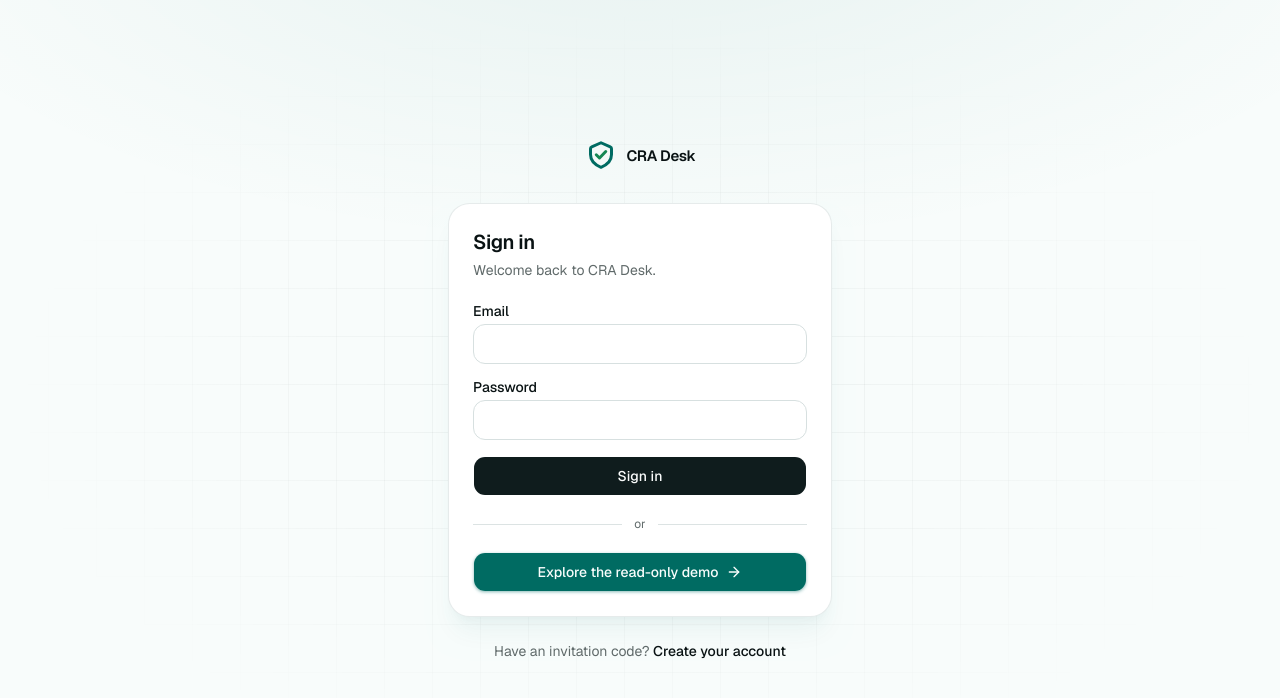
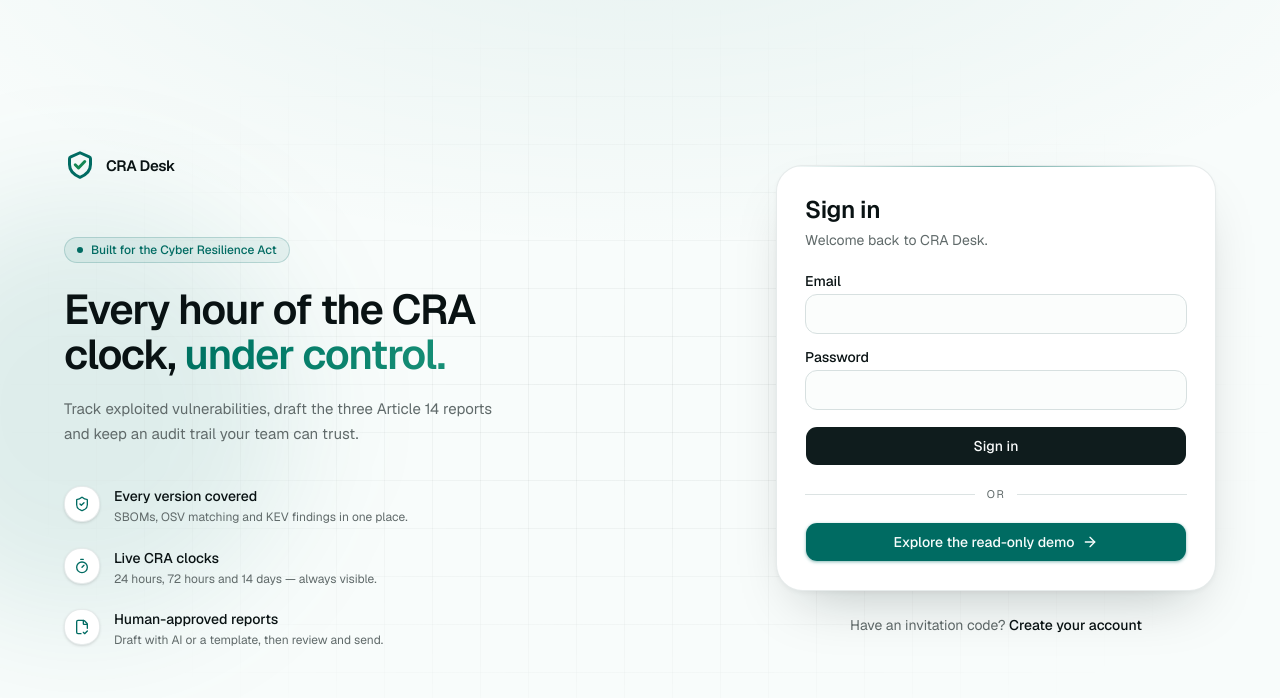
Before and after one commit to Anthony-diaz-y/cra-desk, a Next.js app in the folder web/: page /login in a window 1280 px wide. Shown: the top 698 px of the page. Built offline with nearby package versions, Linux system fonts and the light colour scheme.

Commit message:
feat(web): split auth layout with brand panel and refreshed form fields

```diff
--- a/web/src/app/login/page.tsx
+++ b/web/src/app/login/page.tsx
@@ -18,7 +18,7 @@ export default function LoginPage() {
       <Suspense>
         <LoginForm />
       </Suspense>
-      <div className="my-5 flex items-center gap-3 text-xs text-muted-foreground">
+      <div className="my-5 flex items-center gap-3 text-[11px] uppercase tracking-[0.14em] text-muted-foreground">
         <span className="h-px flex-1 bg-border" />or<span className="h-px flex-1 bg-border" />
       </div>
       <TryDemoButton className="h-10 w-full text-sm" label="Explore the read-only demo" />
--- a/web/src/components/auth/auth-card.tsx
+++ b/web/src/components/auth/auth-card.tsx
@@ -1,6 +1,13 @@
+import { FileCheck2, ShieldCheck, Timer } from "lucide-react";
 import { Logo } from "@/components/logo";
 import Link from "next/link";
 import type { ReactNode } from "react";
+
+const FEATURES = [
+  { icon: ShieldCheck, title: "Every version covered", text: "SBOMs, OSV matching and KEV findings in one place." },
+  { icon: Timer, title: "Live CRA clocks", text: "24 hours, 72 hours and 14 days — always visible." },
+  { icon: FileCheck2, title: "Human-approved reports", text: "Draft with AI or a template, then review and send." },
+];
 
 // Marco centrado de las páginas de acceso, con la marca y el fondo de cuadrícula.
 export function AuthCard({
@@ -15,29 +22,59 @@ export function AuthCard({
   footer?: ReactNode;
 }) {
   return (
-    <main className="relative flex flex-1 items-center justify-center px-4 py-16">
+    <main className="relative flex flex-1 items-center overflow-hidden px-4 py-12 sm:px-6 lg:py-16">
       <div
-        className="bg-grid pointer-events-none absolute inset-0 [mask-image:radial-gradient(ellipse_at_center,black,transparent_70%)]"
+        className="bg-grid pointer-events-none absolute inset-0 [mask-image:radial-gradient(ellipse_at_center,black,transparent_72%)]"
         aria-hidden="true"
       />
-      <div className="relative w-full max-w-sm">
-        <Link
-          href="/"
-          className="mb-8 flex justify-center"
-          aria-label="CRA Desk home"
-        >
-          <Logo />
-        </Link>
-        <div className="rounded-2xl border border-border/70 bg-card p-6 shadow-xl shadow-brand/5">
-          <h1 className="text-xl font-semibold tracking-tight">{title}</h1>
-          <p className="mt-1 mb-6 text-sm text-muted-foreground">{subtitle}</p>
-          {children}
+      <div
+        className="pointer-events-none absolute -left-32 top-1/4 size-[420px] rounded-full bg-brand/10 blur-3xl"
+        aria-hidden="true"
+      />
+      <div className="relative mx-auto grid w-full max-w-6xl items-center gap-14 lg:grid-cols-[1.05fr_440px] lg:gap-20">
+        <div className="hidden lg:block">
+          <Link href="/" aria-label="CRA Desk home" className="inline-flex transition-opacity hover:opacity-80">
+            <Logo />
+          </Link>
+          <div className="mt-12">
+            <span className="inline-flex items-center gap-2 rounded-full border border-brand/20 bg-brand/[0.07] px-3 py-1 text-xs font-medium text-brand">
+              <span className="size-1.5 rounded-full bg-brand" /> Built for the Cyber Resilience Act
+            </span>
+            <h2 className="mt-6 max-w-lg text-[2.6rem] font-semibold leading-[1.08] tracking-[-0.03em] text-balance">
+              Every hour of the CRA clock, <span className="text-gradient-brand">under control.</span>
+            </h2>
+            <p className="mt-5 max-w-md text-[15px] leading-relaxed text-muted-foreground">
+              Track exploited vulnerabilities, draft the three Article 14 reports and keep an audit trail your team can
+              trust.
+            </p>
+          </div>
+          <ul className="mt-10 grid max-w-md gap-5">
+            {FEATURES.map((feature) => (
+              <li key={feature.title} className="flex items-start gap-3.5">
+                <span className="grid size-9 shrink-0 place-items-center rounded-xl border border-border/70 bg-card text-brand shadow-sm">
+                  <feature.icon className="size-4" />
+                </span>
+                <div>
+                  <p className="text-sm font-medium">{feature.title}</p>
+                  <p className="mt-0.5 text-xs leading-relaxed text-muted-foreground">{feature.text}</p>
+                </div>
+              </li>
+            ))}
+          </ul>
         </div>
-        {footer && (
-          <div className="mt-6 text-center text-sm text-muted-foreground">
-            {footer}
+
+        <div className="mx-auto w-full max-w-md">
+          <Link href="/" aria-label="CRA Desk home" className="mb-8 flex justify-center lg:hidden">
+            <Logo />
+          </Link>
+          <div className="relative overflow-hidden rounded-3xl border border-border/70 bg-card p-6 shadow-lift sm:p-7">
+            <div className="absolute inset-x-0 top-0 h-px bg-[linear-gradient(90deg,transparent,color-mix(in_oklch,var(--brand)_55%,transparent),transparent)]" />
+            <h1 className="text-2xl font-semibold tracking-[-0.02em]">{title}</h1>
+            <p className="mt-1 mb-6 text-sm text-muted-foreground">{subtitle}</p>
+            {children}
           </div>
-        )}
+          {footer && <div className="mt-6 text-center text-sm text-muted-foreground">{footer}</div>}
+        </div>
       </div>
     </main>
   );
--- a/web/src/components/auth/field.tsx
+++ b/web/src/components/auth/field.tsx
@@ -10,7 +10,7 @@ export function Field({ id, label, error, hint, ...input }: FieldProps) {
   return (
     <div className="grid gap-1.5">
       <Label htmlFor={id}>{label}</Label>
-      <Input id={id} aria-invalid={!!error} aria-describedby={describedBy} className="h-10" {...input} />
+      <Input id={id} aria-invalid={!!error} aria-describedby={describedBy} className="h-10 bg-background/60 transition-shadow" {...input} />
       {error ? (
         <p id={`${id}-error`} className="text-sm text-danger">{error}</p>
       ) : hint ? (
```
